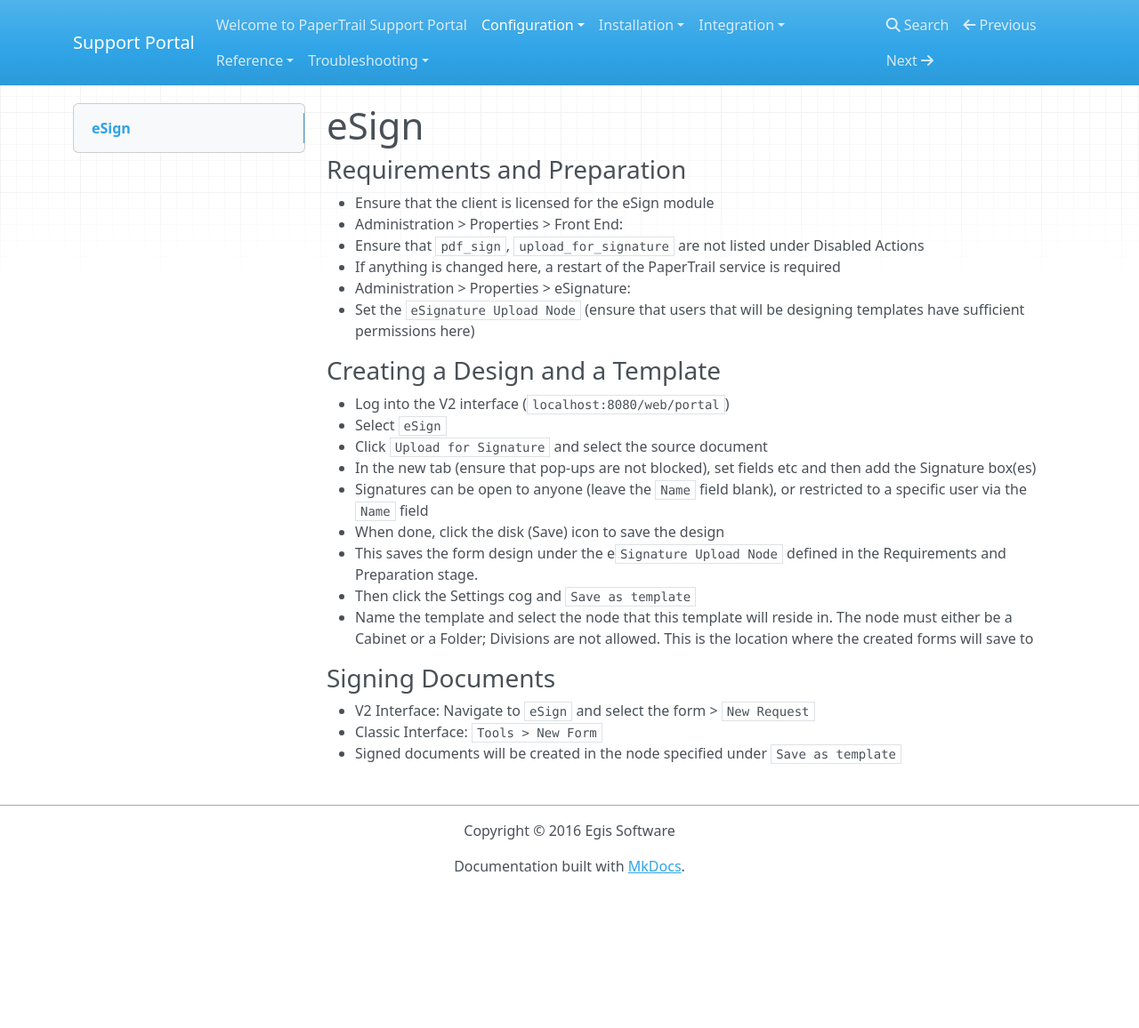
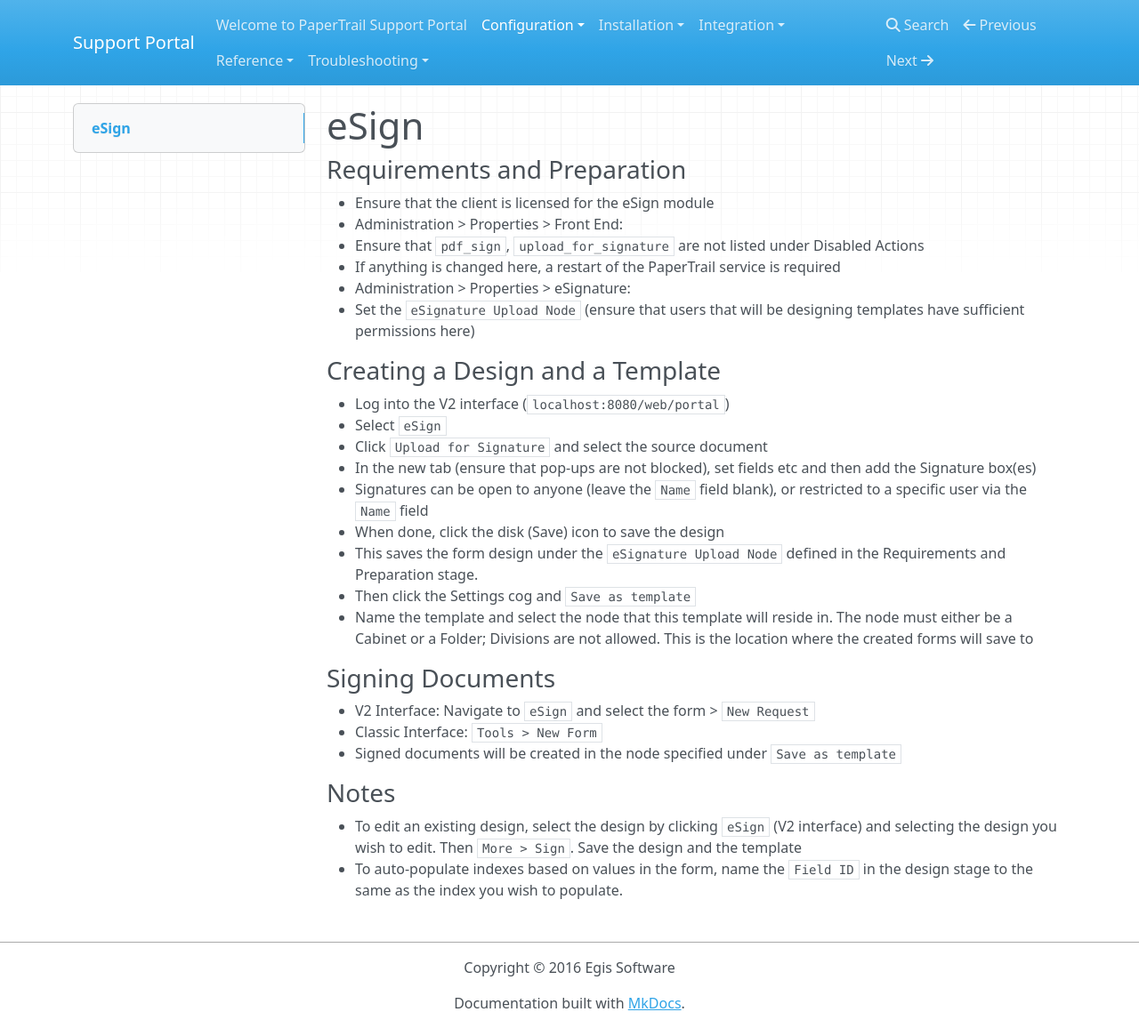
Before and after one commit to ryanegis/support-portal, an MkDocs documentation site: the page built from docs/Configuration/eSign.md, in a window 1280 px wide and 1156 px high. Shown: the whole window at 89% size. Built offline with MkDocs 1.6.1, drawn with Linux system fonts in a browser that asks for light colours; nearby versions of some CDN libraries; old or Windows-style settings are respelled for this version of MkDocs.

Commit message:
Update eSign.md
Added notes

```diff
--- a/docs/Configuration/eSign.md
+++ b/docs/Configuration/eSign.md
@@ -15,7 +15,7 @@
 * In the new tab (ensure that pop-ups are not blocked), set fields etc and then add the Signature box(es)
 * Signatures can be open to anyone (leave the `Name` field blank), or restricted to a specific user via the `Name` field
 * When done, click the disk (Save) icon to save the design
-  * This saves the form design under the e`Signature Upload Node` defined in the Requirements and Preparation stage.
+  * This saves the form design under the `eSignature Upload Node` defined in the Requirements and Preparation stage.
 * Then click the Settings cog and `Save as template`
   * Name the template and select the node that this template will reside in. The node must either be a Cabinet or a Folder; Divisions are not allowed. This is the location where the created forms will save to
 
@@ -23,3 +23,7 @@
 * V2 Interface: Navigate to `eSign` and select the form > `New Request`
 * Classic Interface: `Tools > New Form`
 * Signed documents will be created in the node specified under `Save as template`
+
+### Notes
+* To edit an existing design, select the design by clicking `eSign` (V2 interface) and selecting the design you wish to edit. Then `More > Sign`. Save the design and the template
+* To auto-populate indexes based on values in the form, name the `Field ID` in the design stage to the same as the index you wish to populate.
```
